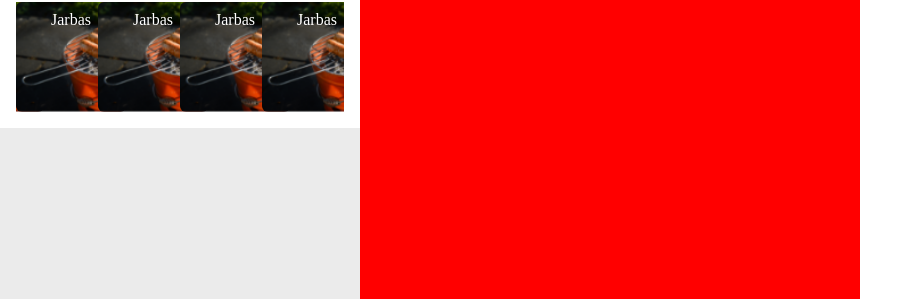
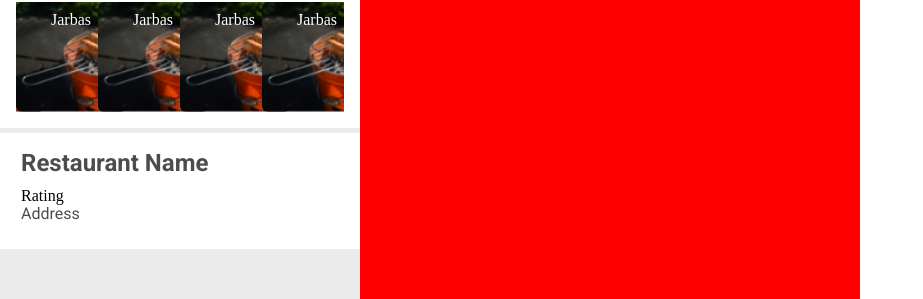
Before and after one commit to augustobormoreira/restaurant-search-study, a React (Create React App) app: page / in a window 1280 px wide. Shown: the part 213-512 px from the top of the page, without its empty margins (0-923 px from the left). Built offline with nearby package versions, Linux system fonts and the light colour scheme.

Commit message:
RestaurantCard component created

```diff
--- a/package.json
+++ b/package.json
@@ -11,6 +11,7 @@
     "@testing-library/user-event": "^13.5.0",
     "react": "^19.1.0",
     "react-dom": "^19.1.0",
+    "react-rating-stars-component": "^2.2.0",
     "react-scripts": "5.0.1",
     "react-slick": "^0.30.3",
     "slick-carousel": "^1.8.1",
--- /dev/null
+++ b/src/components/RestaurantCard/index.jsx
@@ -0,0 +1,13 @@
+import React from "react";
+import { Restaurant, RestaurantInfo, Title, Address } from "./styles";
+//desenvolvimento de componentes parte 3
+const RestaurantCard = () =>  (
+    <Restaurant>
+        <RestaurantInfo>
+            <Title>Restaurant Name</Title>
+            <p>Rating</p>
+            <Address>Address</Address>
+        </RestaurantInfo>
+    </Restaurant>)
+
+export default RestaurantCard;
--- /dev/null
+++ b/src/components/RestaurantCard/styles.js
@@ -0,0 +1,37 @@
+import styled from "styled-components";
+
+export const Restaurant = styled.div`
+    display: flex;
+    justify-content: space-between;
+    cursor: pointer;
+    margin-top: 5px;
+    padding: 16px;
+    background-color: #ffffff;
+    border-left: 5px solid transparent;
+    &:hover {
+        background-color: ${(props) => props.theme.colors.background};
+        border-left-color: ${(props) => props.theme.colors.primary};
+    }
+`;
+
+export const RestaurantInfo = styled.div`
+    display: flex;
+    flex-direction: column;
+`;
+
+export const Title = styled.span`
+    font-family: ${(props) => props.theme.fonts.regular};
+    color: ${(props) => props.theme.colors.text};
+    font-size: 24px;
+    font-weight: bold;
+    line-height: 29px;
+    margin-bottom: 10px;
+`;
+
+export const Address = styled.span`
+    font-family: ${(props) => props.theme.fonts.regular};
+    color: ${(props) => props.theme.colors.text};
+    font-size: 16px;
+    line-height: 19px;
+    margin-bottom: 10px;
+`;
--- a/src/components/index.js
+++ b/src/components/index.js
@@ -1 +1,2 @@
 export { default as Card } from './ImageCard';
+export { default as RestaurantCard } from './RestaurantCard';
--- a/src/pages/Home/index.jsx
+++ b/src/pages/Home/index.jsx
@@ -4,7 +4,7 @@ import MaterialIcon from '@material/react-material-icon'
 
 import logo from '../../assets/logo.svg'
 import restaurante from '../../assets/restaurante-fake.png'
-import { Card } from '../../components'
+import { Card, RestaurantCard } from '../../components'
 
 import { Wrapper, Container, Search, Logo, Map, Carousel, CarouselTitle } from './styles'
 
@@ -43,6 +43,8 @@ const Home = () => {
                     <Card photo={restaurante} title="Jarbas"/>
                 </Carousel>
             </Search>
+
+            <RestaurantCard />
         </Container>
         <Map/>
     </Wrapper>
```
Also changed, not shown: 1 other file (tests, documents, lock files or other folders).
